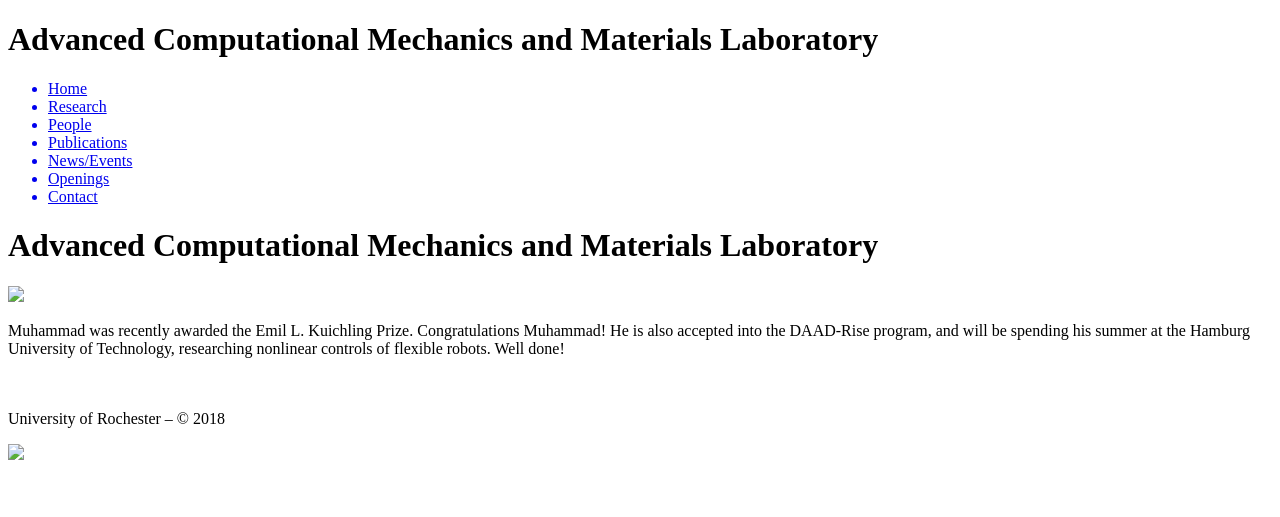
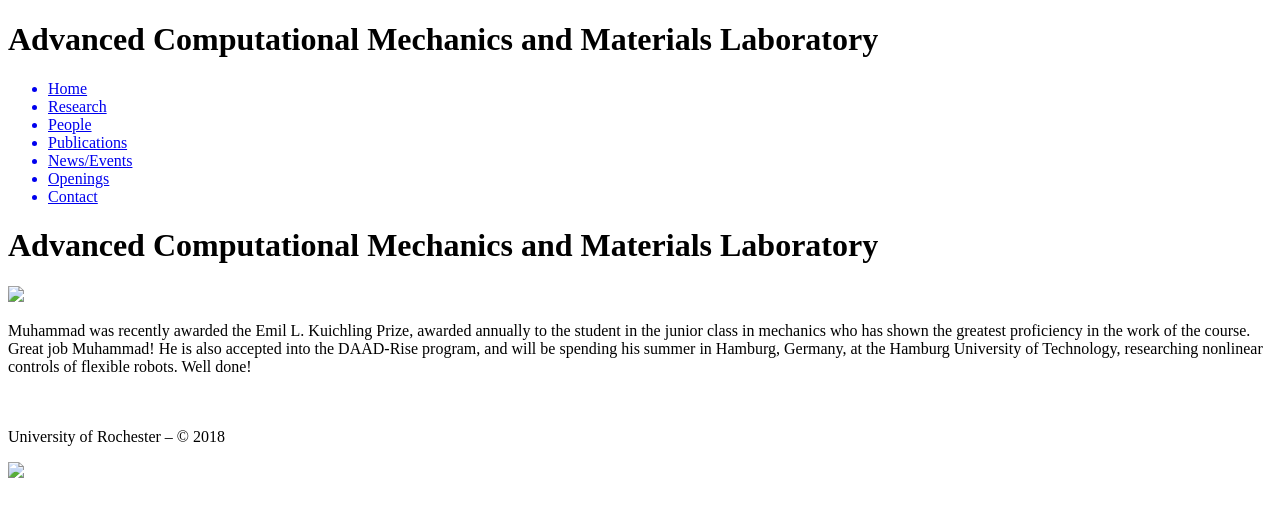
Before and after one commit to niaz60/website, a Jekyll site: the page built from news/_posts/2017-12-23-news-event-twenty-five.md, in a window 1280 px wide. Shown: the top 517 px of the page. Built offline with Jekyll 4.4.1, drawn with Linux system fonts in a browser that asks for light colours.

Commit message:
Your message goes here

```diff
--- a/news/_posts/2017-12-23-news-event-twenty-five.md
+++ b/news/_posts/2017-12-23-news-event-twenty-five.md
@@ -4,8 +4,8 @@ category: news
 date: 2018-05-09 11:00:00
 title: ""
 #pic: group2.jpg
-excerpt: "Muhammad was recently awarded the Emil L. Kuichling Prize, awarded annually to the student in the junior class in mechanics who has shown the greatest proficiency in the work of the course. Great job Muhammad!
-He is also accepted into the DAAD-Rise program, and will be spending his summer in Hamburg, Germany, at the Hamburg University of Technology, researching nonlinear controls of flexible robots. Well done!"
+excerpt: "Muhammad was recently awarded the Emil L. Kuichling Prize. Congratulations Muhammad!
+He is also accepted into the DAAD-Rise program, and will be spending his summer at the Hamburg University of Technology, researching nonlinear controls of flexible robots. Well done!"
 ---
-Muhammad was recently awarded the Emil L. Kuichling Prize. Congratulations Muhammad!
-He is also accepted into the DAAD-Rise program, and will be spending his summer at the Hamburg University of Technology, researching nonlinear controls of flexible robots. Well done!
+Muhammad was recently awarded the Emil L. Kuichling Prize, awarded annually to the student in the junior class in mechanics who has shown the greatest proficiency in the work of the course. Great job Muhammad!
+He is also accepted into the DAAD-Rise program, and will be spending his summer in Hamburg, Germany, at the Hamburg University of Technology, researching nonlinear controls of flexible robots. Well done!
```
